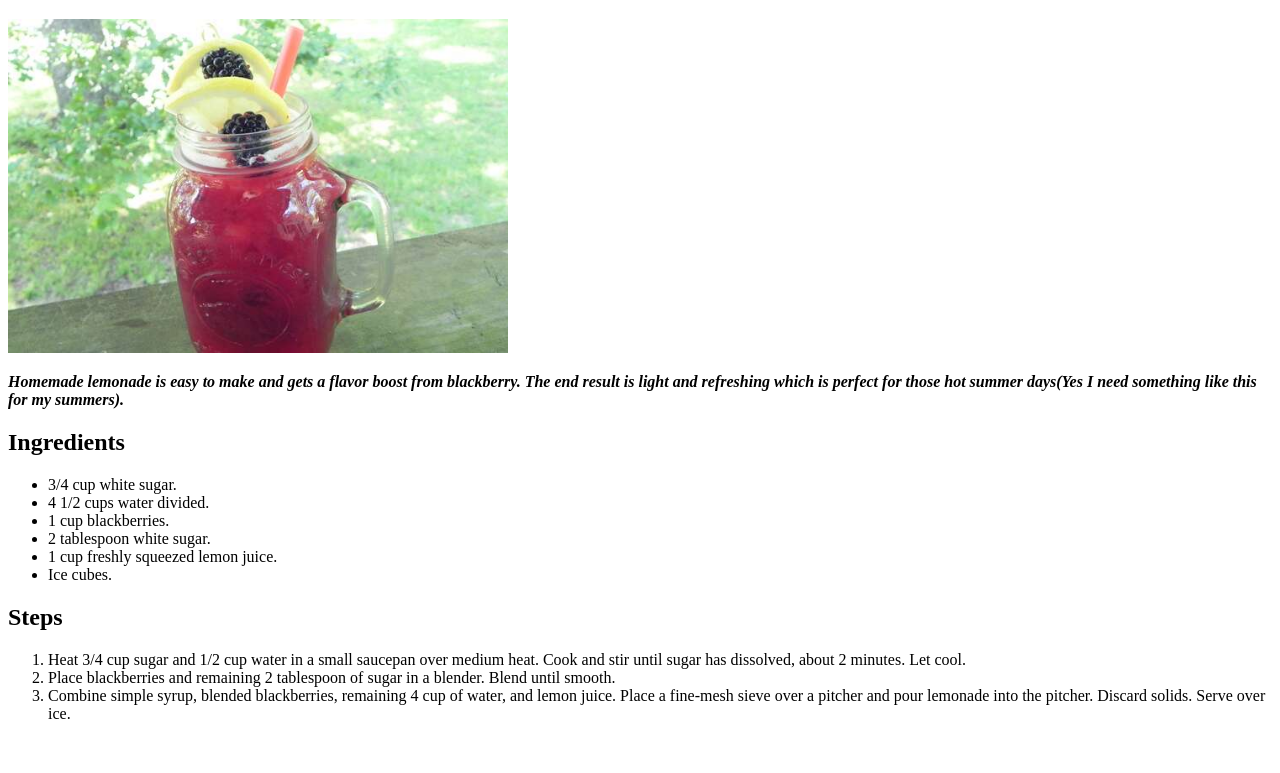
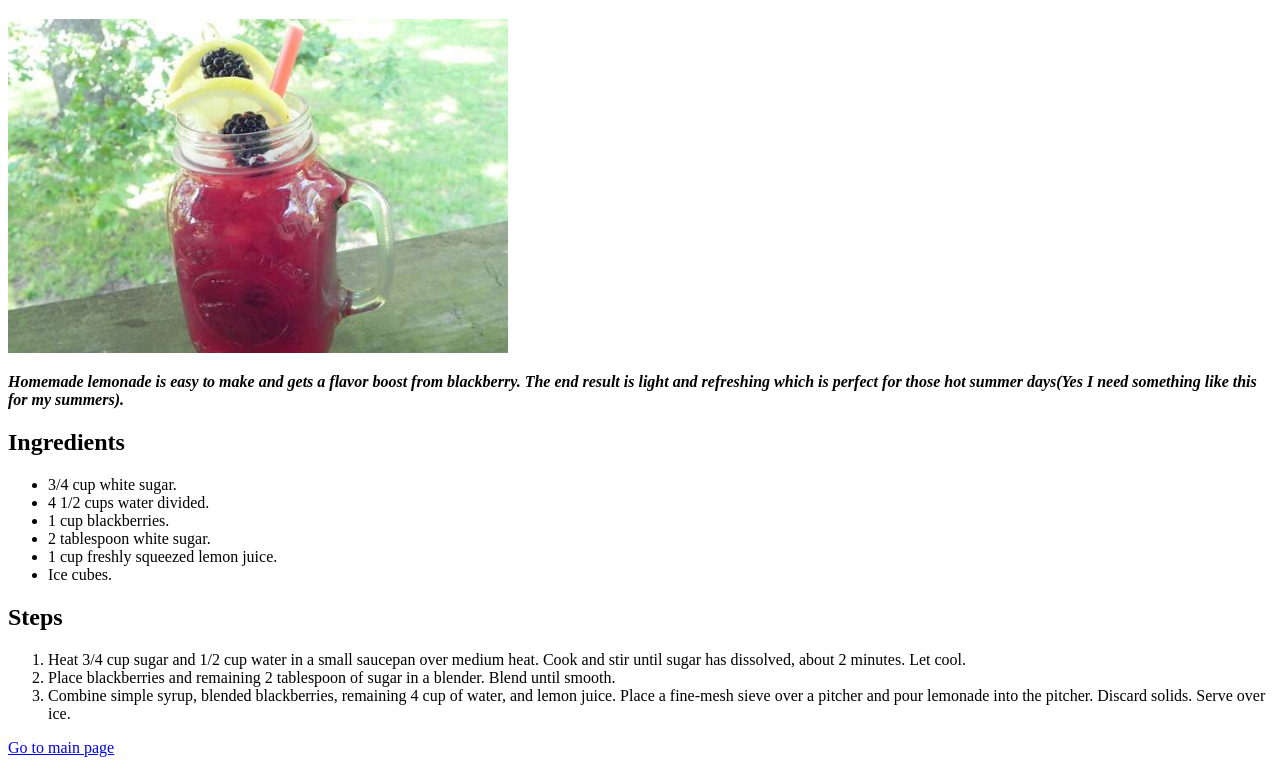
Before and after one commit to wulfiss/odin-recipes, a plain HTML site: page recipes/blackberrylemonade.html in a window 1280 px wide. Shown: the part 61-834 px from the top of the page. Before the commit the page ends 800 px from the top, so only its background shows below. Drawn offline with Linux system fonts and the light colour scheme.

Commit message:
add link to main page

```diff
--- a/recipes/blackberrylemonade.html
+++ b/recipes/blackberrylemonade.html
@@ -51,5 +51,9 @@
                     </li>
                 </ol>
             </p>
+
+            <p>
+            <a href="../index.html">Go to main page</a>
+            </p>
     </body>
 </html>
```
Also changed, not shown: recipes/creamyhotcocoa.html (+4 -0 lines), recipes/realmojito.html (+4 -0 lines).
